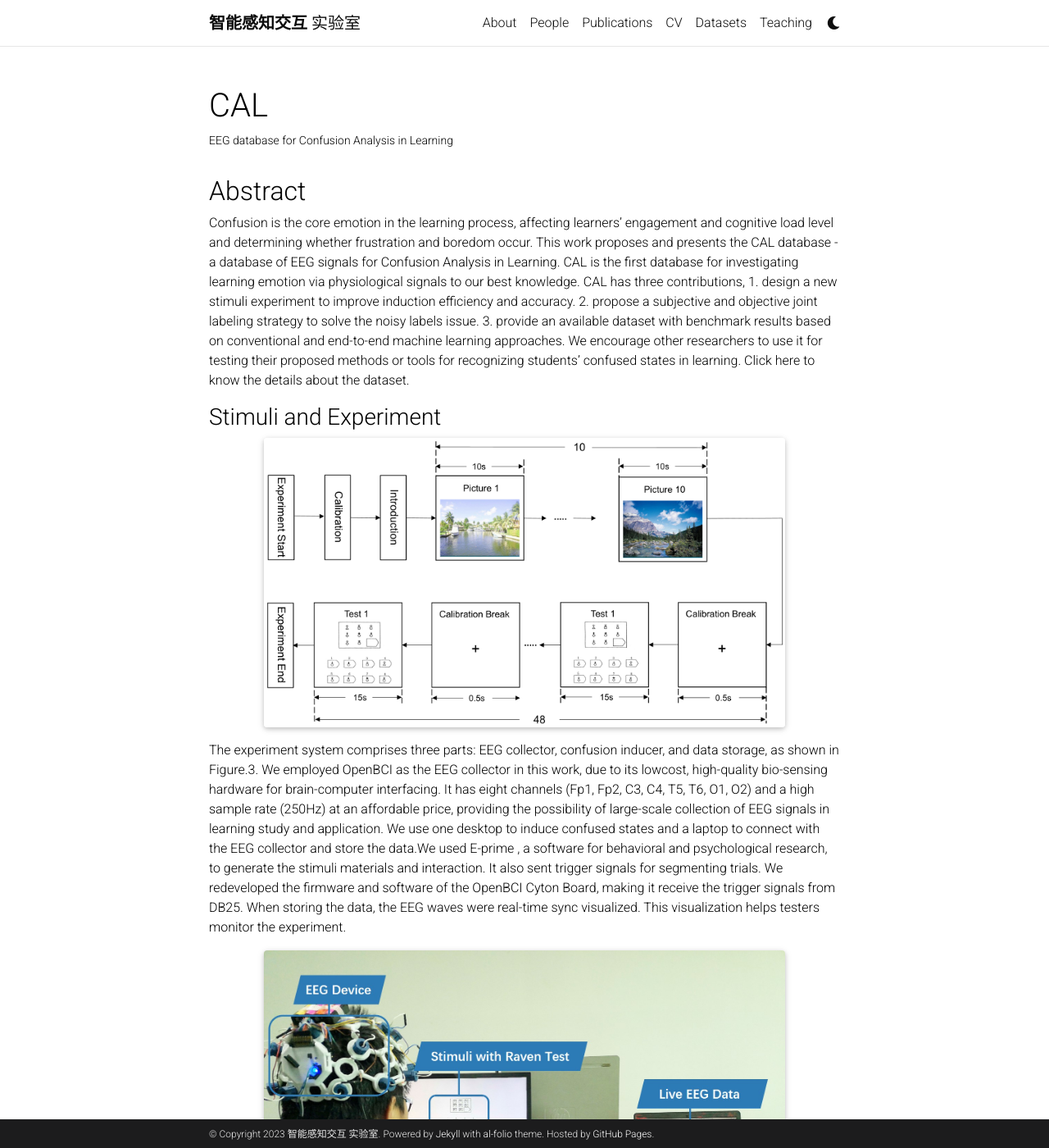
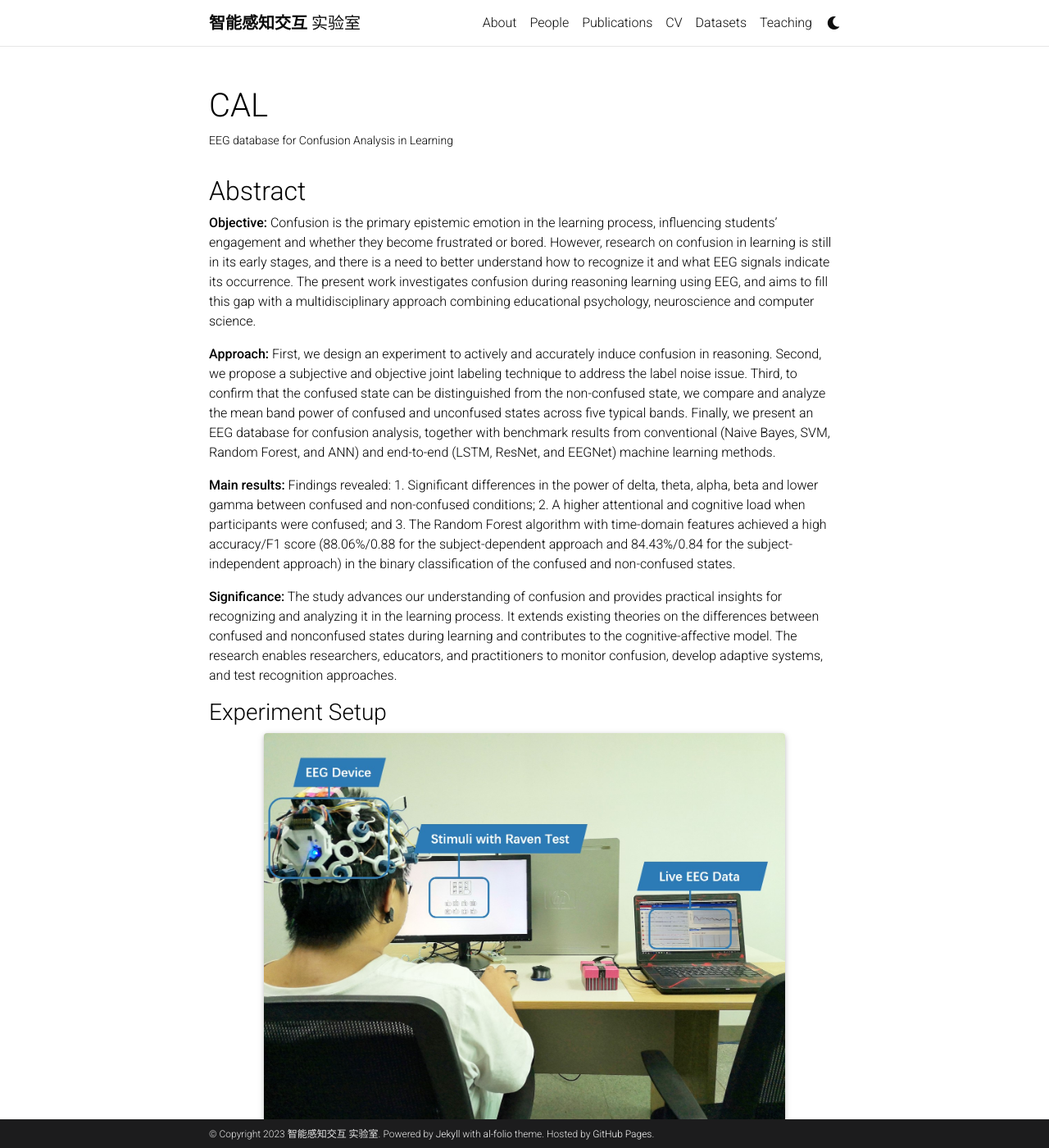
Before and after one commit to IntelligentInteractiveLab/intelligentinteractivelab.github.io, a Jekyll site: the page built from _projects/CAL.md, in a window 1280 px wide and 1400 px high. Shown: the whole window at 82% size. Built offline with Jekyll 4.4.1, drawn with Linux system fonts in a browser that asks for light colours; full-size pictures stand in for the smaller copies a plugin makes; comment, search, counter and statistics services are not loaded; a style sheet for code colours, icons or effects is not loaded; some of the changed text lies outside the part shown.

Commit message:
修改了cal数据集页面

```diff
--- a/_projects/CAL.md
+++ b/_projects/CAL.md
@@ -8,17 +8,16 @@
 ---
 
 ## Abstract
-Confusion is the core emotion in the learning process, affecting learners' engagement and cognitive load level and determining whether frustration and boredom occur. This work proposes and presents the CAL database - a database of EEG signals for Confusion Analysis in Learning. CAL is the first database for investigating learning emotion via physiological signals to our best knowledge. CAL has three contributions, 1. design a new stimuli experiment to improve induction efficiency and accuracy. 2. propose a subjective and objective joint labeling strategy to solve the noisy labels issue. 3. provide an available dataset with benchmark results based on conventional and end-to-end machine learning approaches. We encourage other researchers to use it for testing their proposed methods or tools for recognizing students' confused states in learning. Click here to know the details about the dataset.
 
-### Stimuli and Experiment
+**Objective:** Confusion is the primary epistemic emotion in the learning process, influencing students’ engagement and whether they become frustrated or bored. However, research on confusion in learning is still in its early stages, and there is a need to better understand how to recognize it and what EEG signals indicate its occurrence. The present work investigates confusion during reasoning learning using EEG, and aims to fill this gap with a multidisciplinary approach combining educational psychology, neuroscience and computer science.
 
-<div class="row justify-content-sm-center">
-    <div class="col-sm-10 mt-3 mt-md-0">
-        {% include figure.html path="assets/img/1-experiment_procedure.png" title="1-experiment_procedure" class="img-fluid rounded z-depth-1" %}
-    </div>
-</div>
+**Approach:** First, we design an experiment to actively and accurately induce confusion in reasoning. Second, we propose a subjective and objective joint labeling technique to address the label noise issue. Third, to confirm that the confused state can be distinguished from the non-confused state, we compare and analyze the mean band power of confused and unconfused states across five typical bands. Finally, we present an EEG database for confusion analysis, together with benchmark results from conventional (Naive Bayes, SVM, Random Forest, and ANN) and end-to-end (LSTM, ResNet, and EEGNet) machine learning methods.
 
-The experiment system comprises three parts: EEG collector, confusion inducer, and data storage, as shown in Figure.3. We employed OpenBCI as the EEG collector in this work, due to its lowcost, high-quality bio-sensing hardware for brain-computer interfacing. It has eight channels (Fp1, Fp2, C3, C4, T5, T6, O1, O2) and a high sample rate (250Hz) at an affordable price, providing the possibility of large-scale collection of EEG signals in learning study and application. We use one desktop to induce confused states and a laptop to connect with the EEG collector and store the data.We used E-prime , a software for behavioral and psychological research, to generate the stimuli materials and interaction. It also sent trigger signals for segmenting trials. We redeveloped the firmware and software of the OpenBCI Cyton Board, making it receive the trigger signals from DB25. When storing the data, the EEG waves were real-time sync visualized. This visualization helps testers monitor the experiment.
+**Main results:** Findings revealed: 1. Significant differences in the power of delta, theta, alpha, beta and lower gamma between confused and non-confused conditions; 2. A higher attentional and cognitive load when participants were confused; and 3. The Random Forest algorithm with time-domain features achieved a high accuracy/F1 score (88.06%/0.88 for the subject-dependent approach and 84.43%/0.84 for the subject-independent approach) in the binary classification of the confused and non-confused states.
+
+**Significance:** The study advances our understanding of confusion and provides practical insights for recognizing and analyzing it in the learning process. It extends existing theories on the differences between confused and nonconfused states during learning and contributes to the cognitive-affective model. The research enables researchers, educators, and practitioners to monitor confusion, develop adaptive systems, and test recognition approaches.
+
+### Experiment Setup
 
 <div class="row justify-content-sm-center">
     <div class="col-sm-10 mt-3 mt-md-0">
@@ -26,11 +25,23 @@
     </div>
 </div>
 
-### Subjects
-A total of 25 subjects participated in this experiment. We obtained 23 subjects’ data because the unexpected equipment problem made failed collecting for two persons. The ages were between 20 and 47 (Mean = 24.48, SD = 6.36); the male to female ratio is roughly half to half (12:11). The education backgrounds covered middle school, undergraduate, master, and doctoral degrees, and the major included computer science, microelectronics, bioengineering, and British and American literature. All participants were in good health and had normal vision without any history of brain injury or mental illness. Before the experiment, each subject signed an ultimate consent form. Then, the experiment testers would explain the experiment’s purpose, process, and precautions and inform subjects that it will not cause any harm. As shown in Figure, we first presented the manipulation instruction. When subjects were ready, they watched ten non-confused scene pictures, each of which lasted ten seconds. Next to this, they viewed and performed 48 tests, each of which lasted a maximum of 15 seconds. Finally, the subjects filled out the questionnaires.
+The experiment system comprised three parts: EEG collector, confusion inducer, and data storage, as shown in Figure 3. We employed OpenBCI as the EEG collector in this work, due to its wearable and high-quality bio-sensing hardware for brain-computer interfacing. It has eight channels (Fp1, Fp2, C3, C4, T5, T6, O1, O2) and a good sampling rate (250 Hz), providing the possibility of large-scale collection of EEG signals in learning study and application. We used one desktop to induce confused states and a laptop to connect with the EEG collector and store the data. The E-prime, a software for behavioral and psychological research, was employed to generate the stimuli and interaction. It also sent trigger signals for segmenting trials. We redeveloped the firmware and software of the OpenBCI Cyton Board, making it receive the trigger signals from DB25. When storing the data, the EEG waves were real-time sync visualized. This visualization could help testers monitor the experiment.
+
+### Subjects and Experiment Protocol
+
+<div class="row justify-content-sm-center">
+    <div class="col-sm-10 mt-3 mt-md-0">
+        {% include figure.html path="assets/img/cal_experiment_process.png" title="cal_experiment_process" class="img-fluid rounded z-depth-1" %}
+    </div>
+</div>
+
+A total of 25 subjects participated in this experiment. We obtained 23 subjects’ data because the unexpected equipment problem made failed collection for two persons. The ages were between 20 and 47 (Mean = 24.48, SD = 6.36); the male to female ratio is roughly half to half (12:11). The education backgrounds covered middle school, undergraduate, master, and doctoral degrees, and the major included computer science, microelectronics, bioengineering, and British and American literature. All participants were in good health and had normal vision without any history of brain injury or mental illness.
+
+The experiment testers explained the experiment’s purpose, process, and precautions. After signed an ultimate consent form, subjects started to perform the tasks. As shown in Figure, we first presented the manipulation instruction. When subjects were ready, they watched ten scene pictures, each of which lasted 10 seconds. Next to this, they viewed and performed 48 tests, each of which lasted a maximum of 15 seconds. The participants evaluated their own level of confusion for each test item at the end of the trials.
 
 ### Dataset Summary
-The Dataset consists 23 subject' data(failed subject 1 and subject 6), and each subject has 49 files. There are five labels, confused,non-confused,guess,think-right and rest. And the data labeled undefined is wasted. The data sample rate is 250Hz. The EEG cap according to the international 10 - 20 system for 8 channels is shown below: "Fp1", "Fp2", "C3", "C4", "T5", "T6", "O1", "O2"
+
+The Dataset consists 23 subject’ data(failed subject 1 and subject 6), and each subject has 49 files. There are five labels, confused,non-confused,guess,think-right and rest. And the data labeled undefined is wasted. The data sample rate is 250Hz. The EEG cap according to the international 10 - 20 system for 8 channels is shown below: `“Fp1”, “Fp2”, “C3”, “C4”, “T5”, “T6”, “O1”, “O2”`
 
 <div class="row justify-content-sm-center">
     <div class="col-sm-10 mt-3 mt-md-0">
@@ -38,15 +49,23 @@
     </div>
 </div>
 
+## How to use
 
-## How to use
 If you are interested in using this dataset, you will have to print, sign and scan an EULA (End User License Agreement) and upload it via the dataset request form. We will then supply you with a username and password to download the data.
 
+## Publications
+
+Publications include not only papers, but also presentations for conferences or educational purposes.All documents and papers that report on research that uses the CAL dataset will acknowledge this by
+citing the following paper:
+
+> T. Xu, J. Wang, G. Zhang, L. Zhang, and Y. Zhou, “Confused or not: decoding brain activity and recognizing confusion in reasoning learning using EEG,” J. Neural Eng., vol. 20, no. 2, p. 026018, Mar. 2023, doi: [10.1088/1741-2552/acbfe0](https://doi.org/10.1088/1741-2552/acbfe0).
+
 ## Credits
-First and foremost we'd like to thank the all(25) participants in this study for having the patience and goodwill to let us record their data. This dataset was collected by: Intelligent Interaction Laboratory @ Northwestern Polytechnical University
+
+First and foremost we’d like to thank the all(25) participants in this study for having the patience and goodwill to let us record their data. This dataset was collected by: **Intelligent Interaction Laboratory @ Northwestern Polytechnical University**
 
 ## Dataset access
 
-To gain access to the dataset and download the files on this page, please download the license agreement below. The license agreement should be printed, signed, scanned and returned via email to <a href="mailto:xutao@nwpu.edu.cn">xutao@nwpu.edu.cn</a> with the subject of "RavenGaze account request". Upon receipt, a username, a password and a download link will be sent to download the data files below.
+To gain access to the dataset and download the files on this page, please download the license agreement below. The license agreement should be printed, signed, scanned and returned via email to <a href="mailto:xutao@nwpu.edu.cn">xutao@nwpu.edu.cn</a> with the subject of **“CAL account request”**. Upon receipt, a username, a password and a download link will be sent to download the data files below.
 
-[The License Agreement](/assets/pdf/license_RavenGaze.pdf)
+[The License Agreement](/assets/pdf/cal_license.pdf)
```
Also changed, not shown: _data/venues.yml (line endings or trailing spaces), assets/img/cal_experiment_process.png (added), 1 other file.
